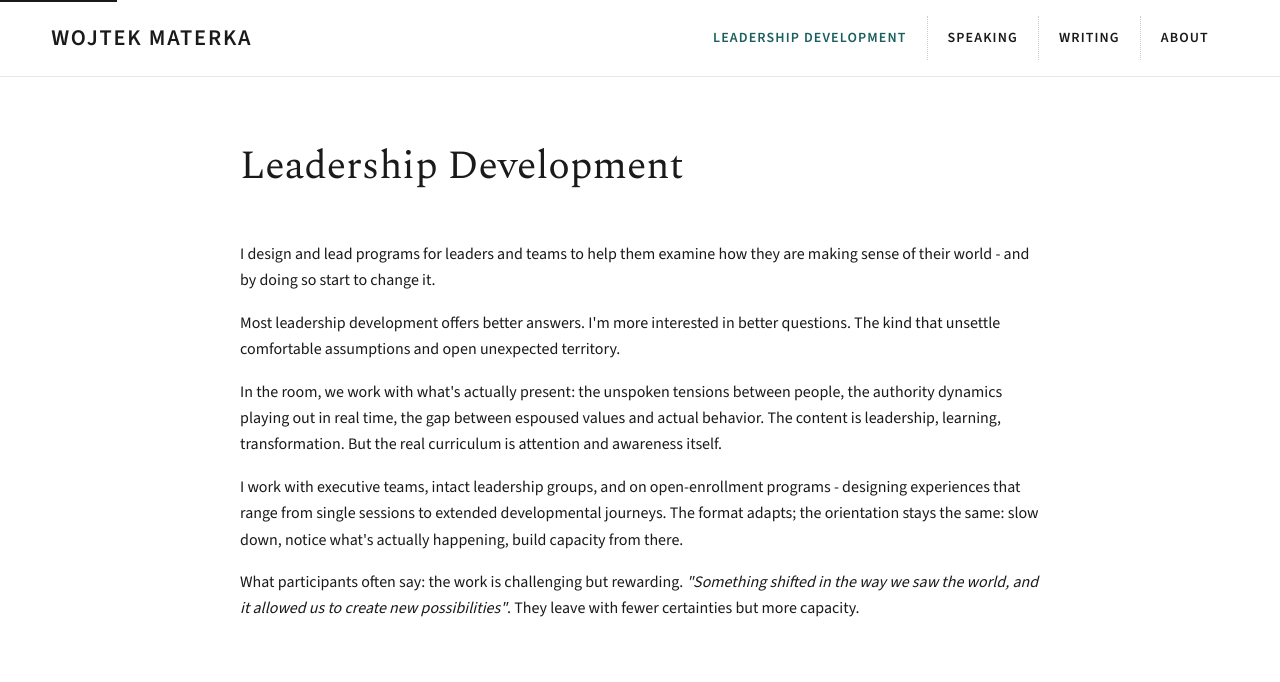
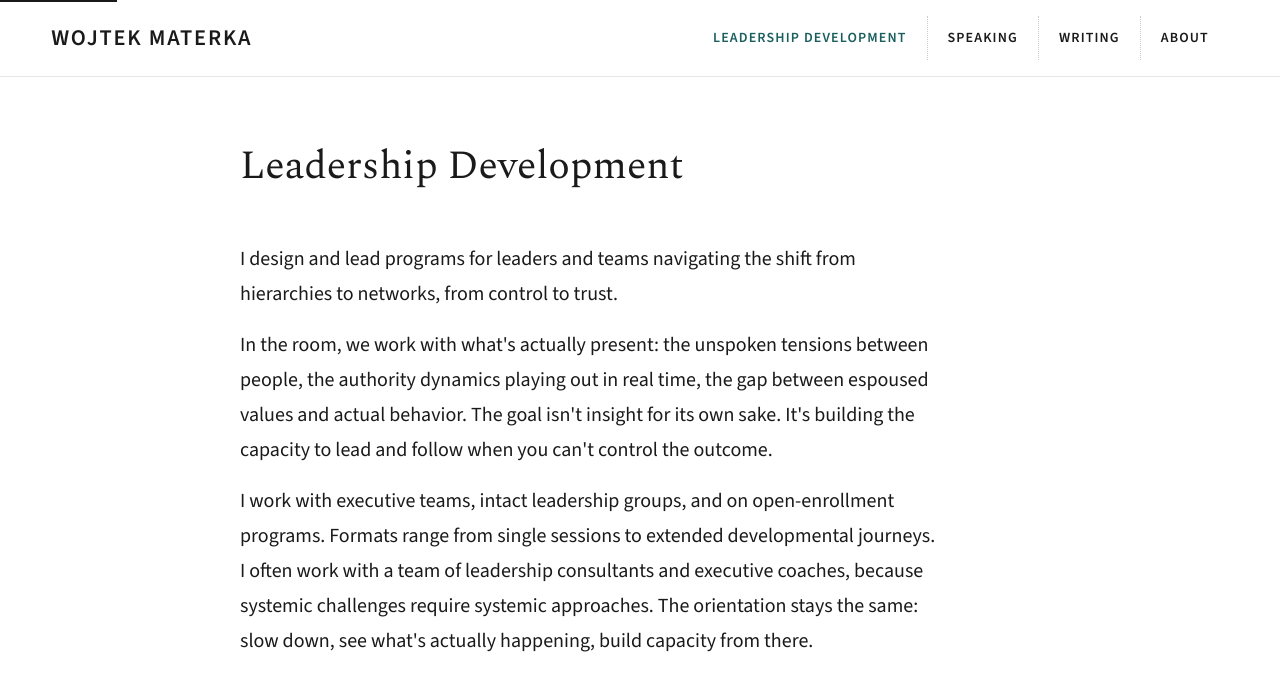
Before and after one commit to wosheesh/wmaterka, a Jekyll site: the page built from leadership.md, in a window 1280 px wide and 1400 px high, cut to the strip 0-682 px from the top of the window. Built offline with Jekyll 4.4.1, drawn with Linux system fonts in a browser that asks for light colours.

Commit message:
leadership updated

```diff
--- a/css/style.css
+++ b/css/style.css
@@ -441,7 +441,7 @@ main {
     font-style: italic;
 }
 
-.homepage-description {
+.page-description {
     font-size: 1.25rem;
     line-height: 1.75;
     max-width: 700px;
@@ -985,7 +985,7 @@ footer {
         gap: 1.5rem;
     }
 
-    .homepage-description {
+    .page-description {
         font-size: 1rem;
     }
 }
--- a/leadership.md
+++ b/leadership.md
@@ -9,11 +9,9 @@ description: "Leadership Development - Wojtek Materka"
 </div>
 
 <div class="section">
-    <p>I design and lead programs for leaders and teams to help them examine how they are making sense of their world - and by doing so start to change it.</p>
-    <p>Most leadership development offers better answers. I'm more interested in better questions. The kind that unsettle comfortable assumptions and open unexpected territory.</p>
-    <p>In the room, we work with what's actually present: the unspoken tensions between people, the authority dynamics playing out in real time, the gap between espoused values and actual behavior. The content is leadership, learning, transformation. But the real curriculum is attention and awareness itself.</p>
-    <p>I work with executive teams, intact leadership groups, and on open-enrollment programs - designing experiences that range from single sessions to extended developmental journeys. The format adapts; the orientation stays the same: slow down, notice what's actually happening, build capacity from there.</p>
-    <p>What participants often say: the work is challenging but rewarding. <em>"Something shifted in the way we saw the world, and it allowed us to create new possibilities"</em>. They leave with fewer certainties but more capacity.</p>
+    <p class="page-description">I design and lead programs for leaders and teams navigating the shift from hierarchies to networks, from control to trust.</p>
+    <p class="page-description">In the room, we work with what's actually present: the unspoken tensions between people, the authority dynamics playing out in real time, the gap between espoused values and actual behavior. The goal isn't insight for its own sake. It's building the capacity to lead and follow when you can't control the outcome.</p>
+    <p class="page-description">I work with executive teams, intact leadership groups, and on open-enrollment programs. Formats range from single sessions to extended developmental journeys. I often work with a team of leadership consultants and executive coaches, because systemic challenges require systemic approaches. The orientation stays the same: slow down, see what's actually happening, build capacity from there.</p>
 </div>
 
 <div class="video-container video-centered">
```
Also changed, not shown: index.md (+3 -3 lines), speaking.md (+1 -1 lines), writing.md (+1 -1 lines), 6 other files.
